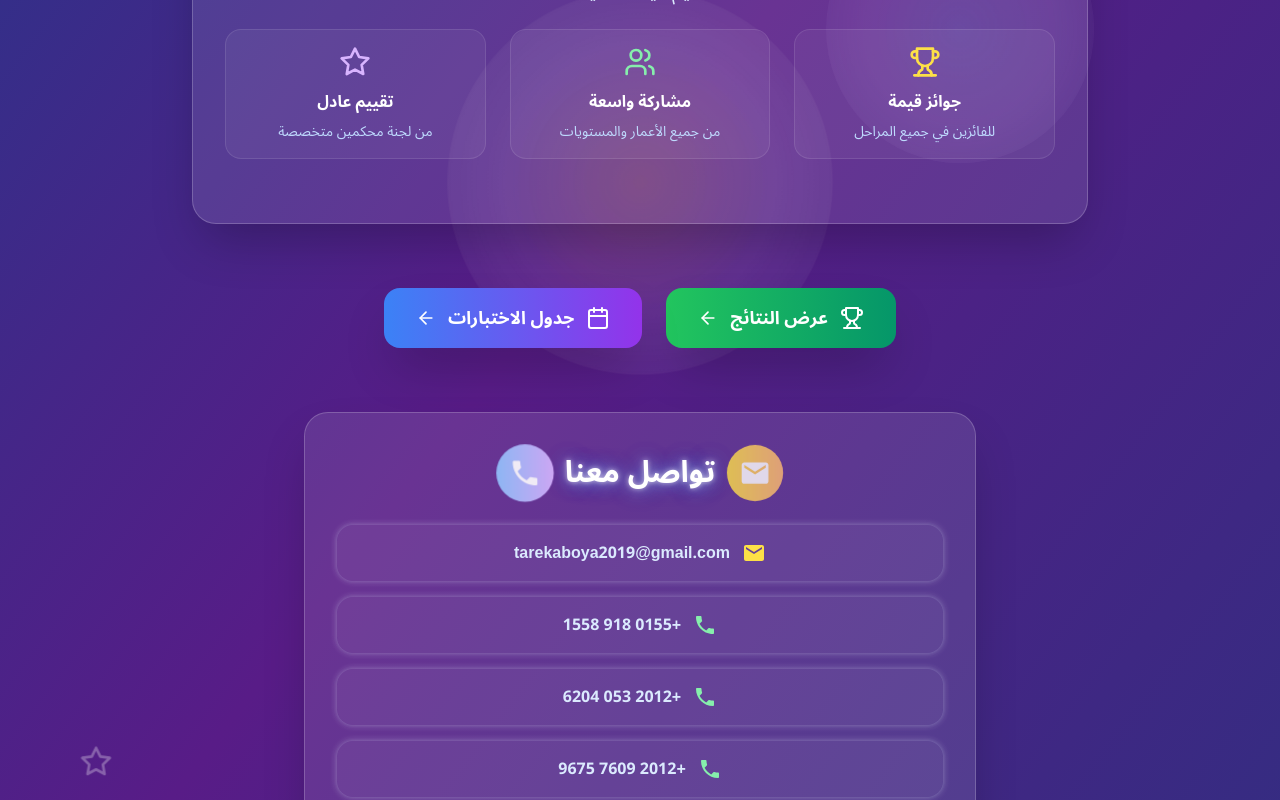
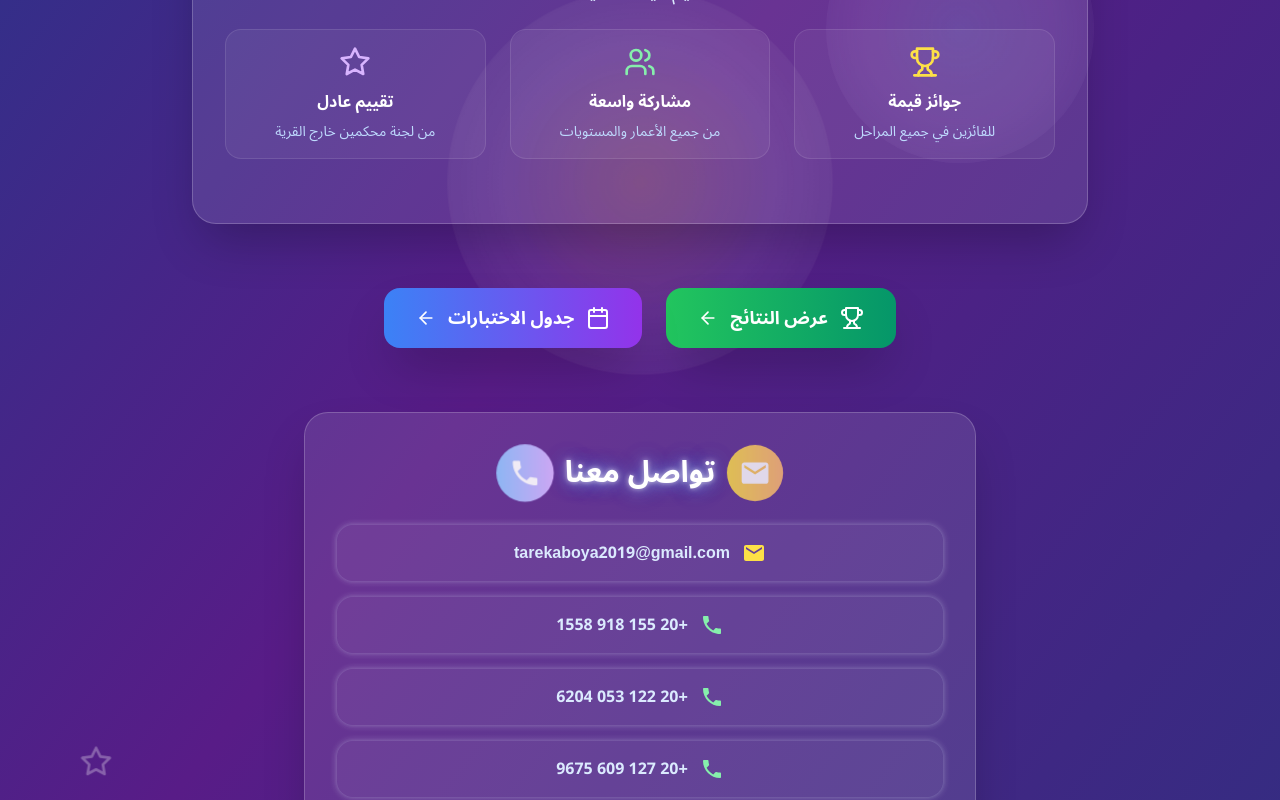
Before and after one commit to pubgmlite71023-code/cccccc, a React (Vite) app: page / in a window 1280 px wide. Shown: the part 660-1460 px from the top of the page. Built offline with nearby package versions, Linux system fonts and the light colour scheme.

Commit message:
Update MainPage.tsx

```diff
--- a/src/components/MainPage.tsx
+++ b/src/components/MainPage.tsx
@@ -158,7 +158,7 @@ export const MainPage: React.FC<MainPageProps> = ({ onNavigate }) => {
               <div className="bg-white/5 rounded-2xl p-4 border border-white/10">
                 <Star className="w-8 h-8 text-purple-300 mx-auto mb-3" />
                 <h4 className="text-white font-semibold mb-2">تقييم عادل</h4>
-                <p className="text-blue-200 text-sm">من لجنة محكمين متخصصة</p>
+                <p className="text-blue-200 text-sm">من لجنة محكمين خارج القرية</p>
               </div>
             </div>
           </div>
@@ -224,7 +224,7 @@ export const MainPage: React.FC<MainPageProps> = ({ onNavigate }) => {
                   <path d="M6.62 10.79c1.44 2.83 3.76 5.14 6.59 6.59l2.2-2.2c.27-.27.67-.36 1.02-.24 1.12.37 2.33.57 3.57.57.55 0 1 .45 1 1V20c0 .55-.45 1-1 1-9.39 0-17-7.61-17-17 0-.55.45-1 1-1h3.5c.55 0 1 .45 1 1 0 1.25.2 2.45.57 3.57.11.35.03.74-.25 1.02l-2.2 2.2z"/>
                 </svg>
                 <a href="tel:+01559181558" className="text-blue-100 hover:text-white transition-colors font-semibold">
-                  +0155 918 1558
+                  +20 155 918 1558
                 </a>
               </div>
 
@@ -233,7 +233,7 @@ export const MainPage: React.FC<MainPageProps> = ({ onNavigate }) => {
                   <path d="M6.62 10.79c1.44 2.83 3.76 5.14 6.59 6.59l2.2-2.2c.27-.27.67-.36 1.02-.24 1.12.37 2.33.57 3.57.57.55 0 1 .45 1 1V20c0 .55-.45 1-1 1-9.39 0-17-7.61-17-17 0-.55.45-1 1-1h3.5c.55 0 1 .45 1 1 0 1.25.2 2.45.57 3.57.11.35.03.74-.25 1.02l-2.2 2.2z"/>
                 </svg>
                 <a href="tel:+201205362040" className="text-blue-100 hover:text-white transition-colors font-semibold">
-                  +2012 053 6204
+                  +20 122 053 6204
                 </a>
               </div>
 
@@ -242,7 +242,7 @@ export const MainPage: React.FC<MainPageProps> = ({ onNavigate }) => {
                   <path d="M6.62 10.79c1.44 2.83 3.76 5.14 6.59 6.59l2.2-2.2c.27-.27.67-.36 1.02-.24 1.12.37 2.33.57 3.57.57.55 0 1 .45 1 1V20c0 .55-.45 1-1 1-9.39 0-17-7.61-17-17 0-.55.45-1 1-1h3.5c.55 0 1 .45 1 1 0 1.25.2 2.45.57 3.57.11.35.03.74-.25 1.02l-2.2 2.2z"/>
                 </svg>
                 <a href="tel:+201276099675" className="text-blue-100 hover:text-white transition-colors font-semibold">
-                  +2012 7609 9675
+                  +20 127 609 9675
                 </a>
               </div>
             </div>
```
